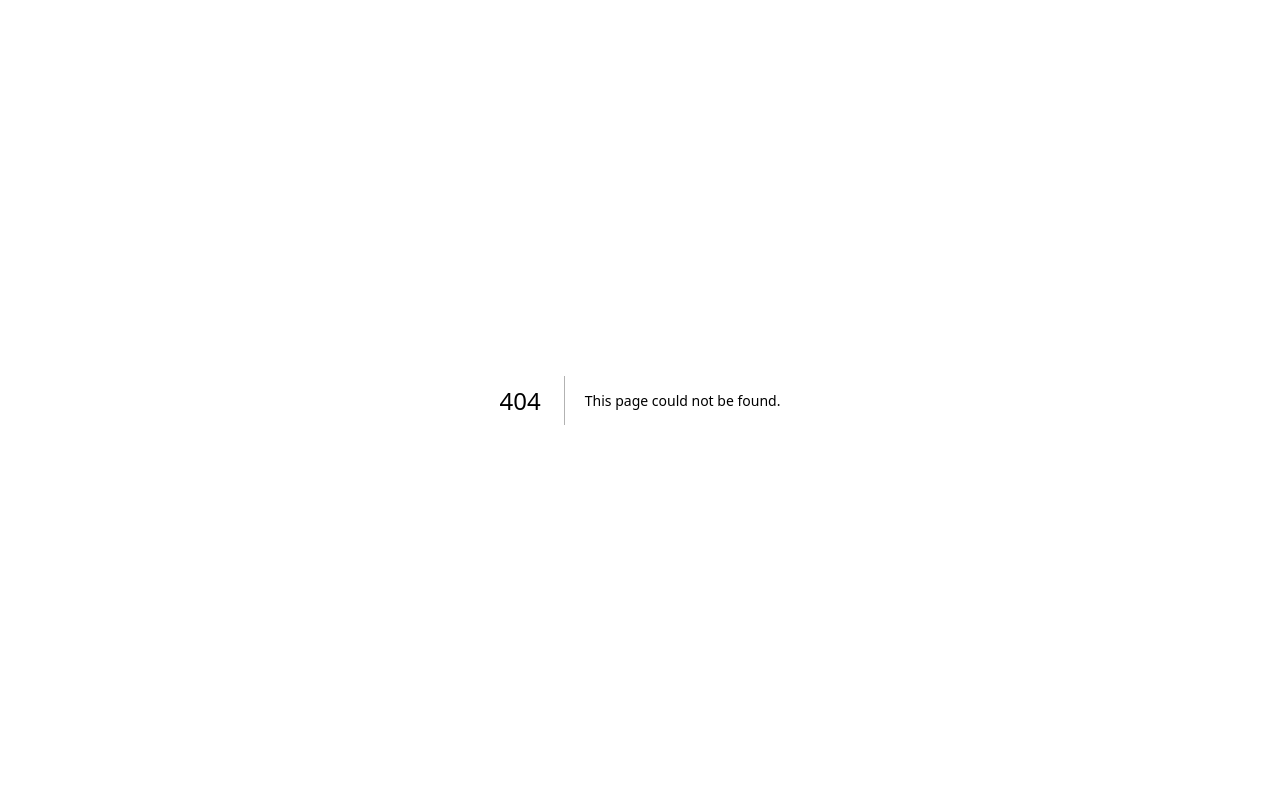
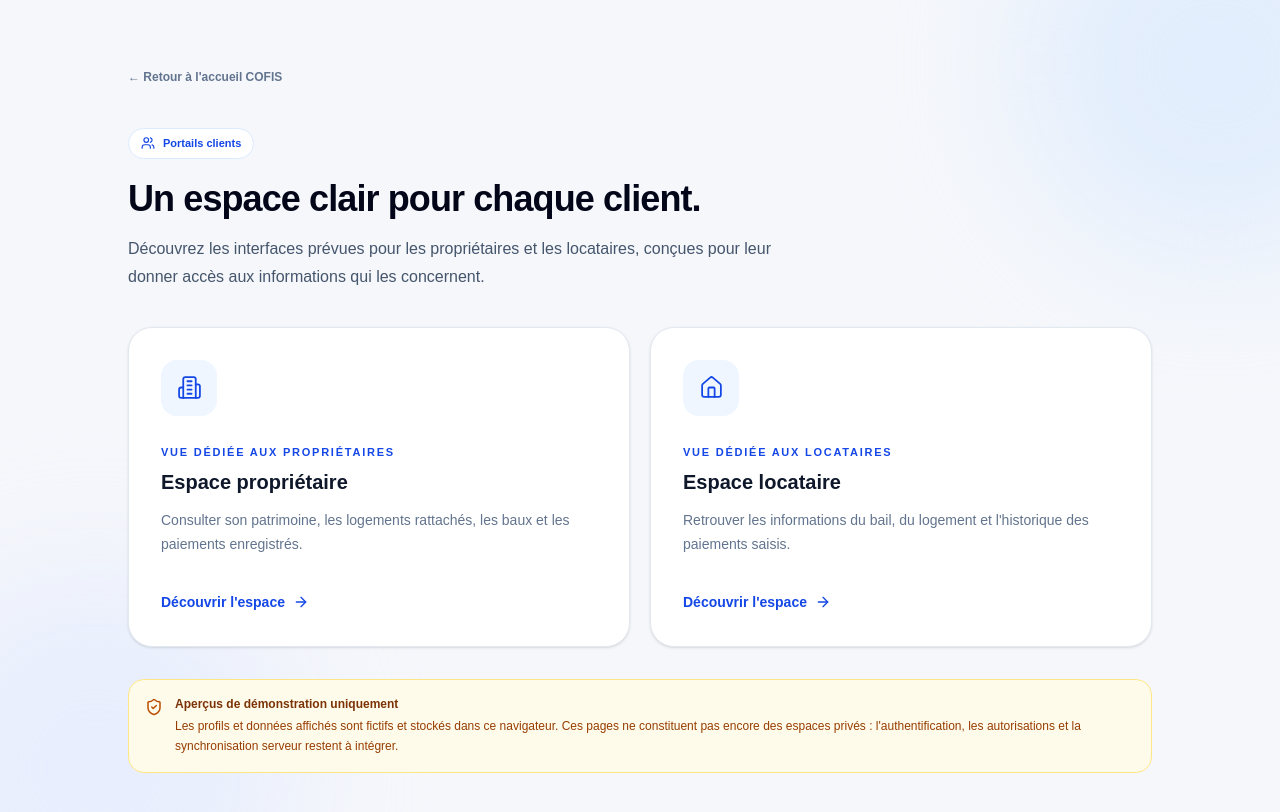
Before and after one commit to ethel954-tech/Cofis-immobilier, a Next.js app: page /portails-clients in a window 1280 px wide. Before the commit this address had no page. Shown: the top 812 px of the page. Built offline with nearby package versions, Linux system fonts and the light colour scheme.

Commit message:
feat: add client portal selection page

```diff
--- /dev/null
+++ b/src/app/portails-clients/page.tsx
@@ -0,0 +1,53 @@
+"use client";
+
+import Link from "next/link";
+import { ArrowRight, Building2, House, ShieldCheck, Users } from "lucide-react";
+
+const espaces = [
+  {
+    href: "/espace-proprietaire",
+    titre: "Espace propriétaire",
+    description: "Consulter son patrimoine, les logements rattachés, les baux et les paiements enregistrés.",
+    detail: "Vue dédiée aux propriétaires",
+    Icone: Building2
+  },
+  {
+    href: "/espace-locataire",
+    titre: "Espace locataire",
+    description: "Retrouver les informations du bail, du logement et l'historique des paiements saisis.",
+    detail: "Vue dédiée aux locataires",
+    Icone: House
+  }
+];
+
+export default function PagePortailsClients() {
+  return (
+    <main className="min-h-screen overflow-hidden bg-[#f5f7fb] px-5 py-10 sm:py-16">
+      <div className="pointer-events-none fixed -right-32 -top-32 h-96 w-96 rounded-full bg-blue-100/70 blur-3xl" />
+      <div className="pointer-events-none fixed -bottom-40 -left-24 h-96 w-96 rounded-full bg-indigo-100/60 blur-3xl" />
+      <div className="relative mx-auto max-w-5xl">
+        <Link href="/connexion" className="inline-flex items-center gap-2 text-xs font-semibold text-slate-500 transition hover:text-blue-700">← Retour à l'accueil COFIS</Link>
+        <div className="mt-10 max-w-2xl">
+          <span className="inline-flex items-center gap-2 rounded-full border border-blue-100 bg-white px-3 py-1.5 text-[11px] font-semibold text-blue-700"><Users size={14} /> Portails clients</span>
+          <h1 className="mt-5 text-3xl font-bold tracking-tight text-slate-950 sm:text-4xl">Un espace clair pour chaque client.</h1>
+          <p className="mt-4 text-sm leading-7 text-slate-600 sm:text-base">Découvrez les interfaces prévues pour les propriétaires et les locataires, conçues pour leur donner accès aux informations qui les concernent.</p>
+        </div>
+        <div className="mt-9 grid gap-5 md:grid-cols-2">
+          {espaces.map(({ href, titre, description, detail, Icone }) => (
+            <Link key={href} href={href} className="group rounded-3xl border border-slate-200 bg-white p-7 shadow-sm transition duration-200 hover:-translate-y-1 hover:border-blue-200 hover:shadow-xl hover:shadow-blue-900/5 sm:p-8">
+              <span className="flex h-14 w-14 items-center justify-center rounded-2xl bg-blue-50 text-blue-700"><Icone size={25} strokeWidth={1.7} /></span>
+              <p className="mt-7 text-[11px] font-bold uppercase tracking-[0.16em] text-blue-700">{detail}</p>
+              <h2 className="mt-2 text-xl font-bold text-slate-900">{titre}</h2>
+              <p className="mt-3 min-h-14 text-sm leading-6 text-slate-500">{description}</p>
+              <span className="mt-7 inline-flex items-center gap-2 text-sm font-semibold text-blue-700">Découvrir l'espace <ArrowRight size={16} className="transition group-hover:translate-x-1" /></span>
+            </Link>
+          ))}
+        </div>
+        <div className="mt-8 flex items-start gap-3 rounded-2xl border border-amber-200 bg-amber-50 p-4">
+          <ShieldCheck size={18} className="mt-0.5 shrink-0 text-amber-700" />
+          <div><p className="text-xs font-bold text-amber-900">Aperçus de démonstration uniquement</p><p className="mt-1 text-xs leading-5 text-amber-800">Les profils et données affichés sont fictifs et stockés dans ce navigateur. Ces pages ne constituent pas encore des espaces privés : l'authentification, les autorisations et la synchronisation serveur restent à intégrer.</p></div>
+        </div>
+      </div>
+    </main>
+  );
+}
```
